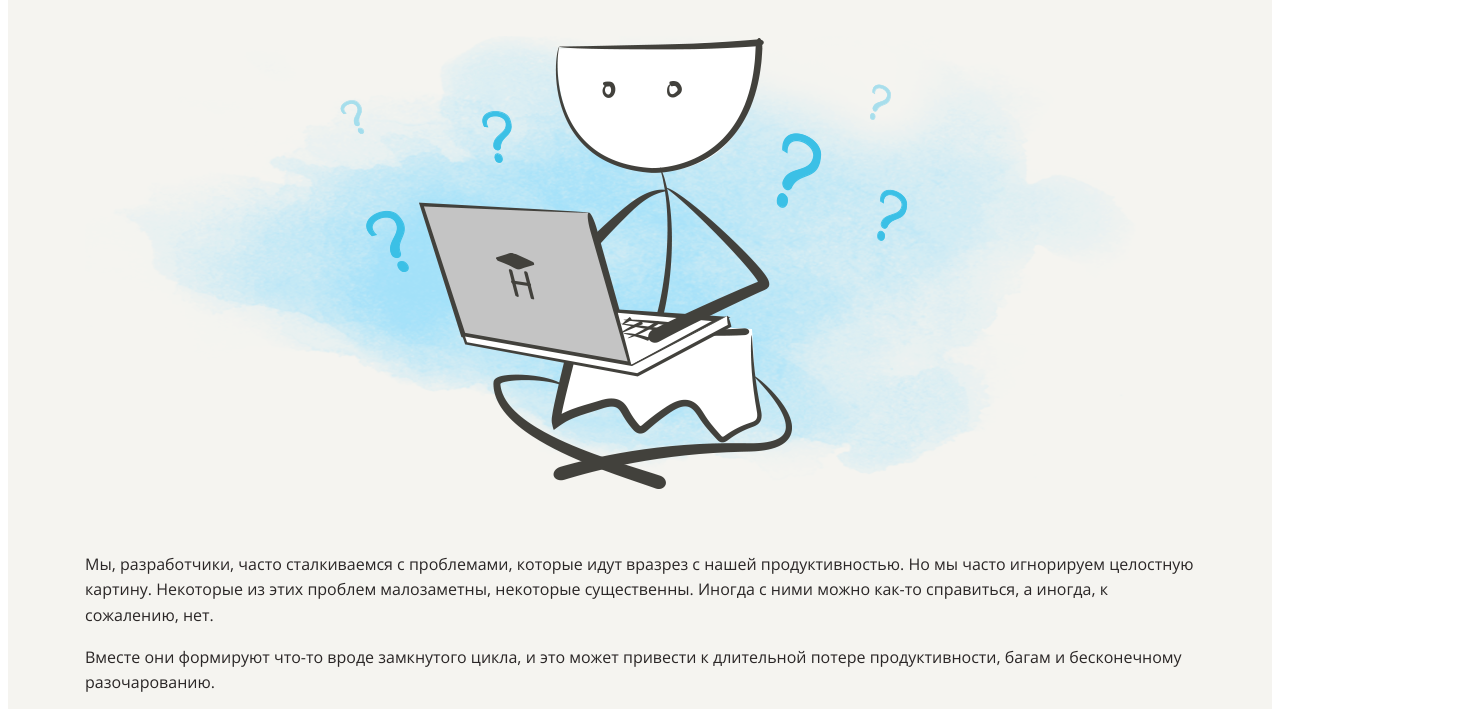
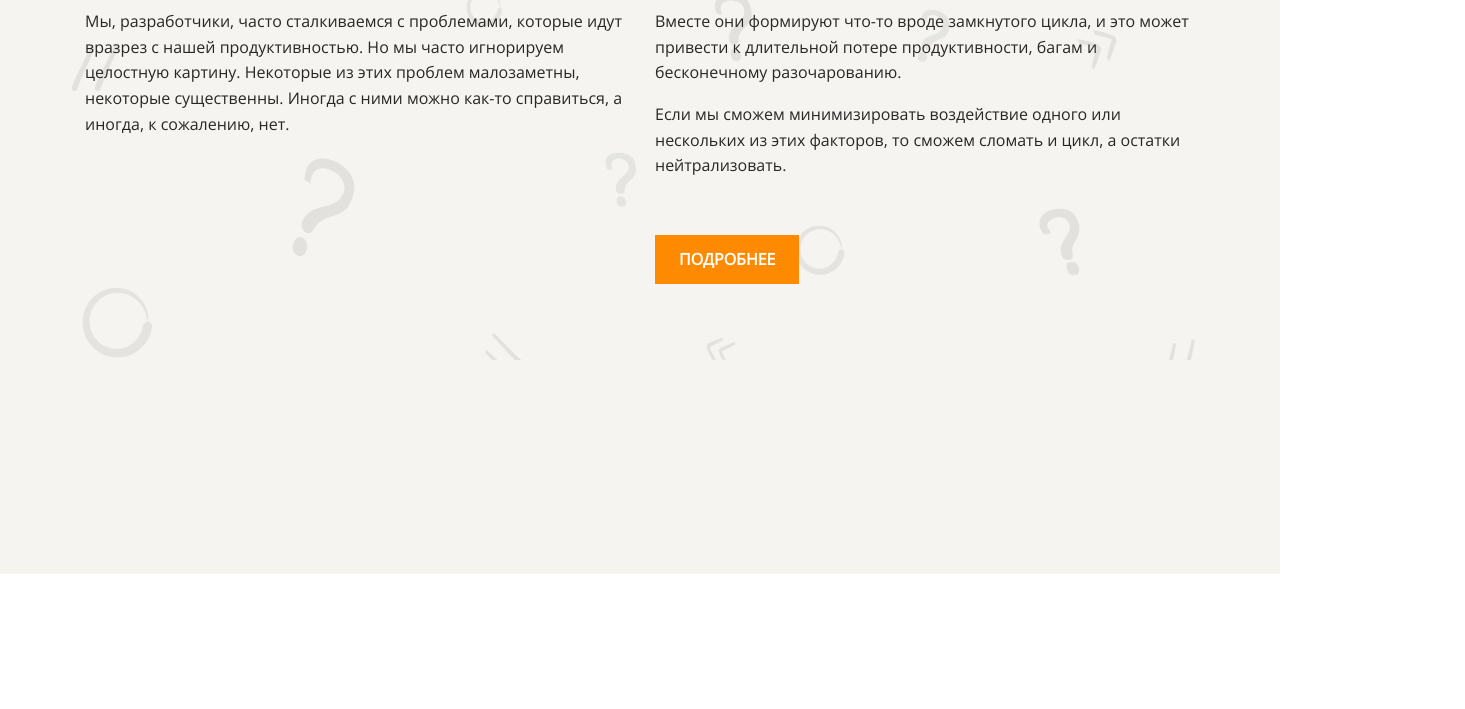
Before and after one commit to leteli/layout-designer-project-lvl1, a website: page src/index.html in a window 1280 px wide. Shown: the part 540-1249 px from the top of the page, 1465 px wide, since content can reach past the window. After the commit the page ends 1114 px from the top, so only its background shows below. Drawn offline with Linux system fonts and the light colour scheme.

Commit message:
add header styles

```diff
--- a/src/styles/style.css
+++ b/src/styles/style.css
@@ -9,16 +9,100 @@
   src: url("../../assets/fonts/Neucha-Regular.ttf");
 }
 
+body {
+  margin: 0;
+}
+
+.sctn::before {
+  background-image: url("../../assets/images/background.png");
+  background-repeat: no-repeat;
+  background-size: cover;
+  position: absolute;
+  opacity: 10%;
+  content: '';
+  width: 100%;
+  height: 100%;
+  display: block;
+}
+
+.d-flex {
+  display: flex;
+}
+
+.centered {
+  align-items: center;
+}
+
 .sctn {
   display: flex;
-  align-items: center;
   justify-content: center;
-  padding-top: 100px;
-  padding-bottom: 100px;
+  padding: 100px 0;
+  height: 914px;
+}
+
+.p-abs {
+  position: absolute;
+}
+
+.p-rel {
+  position: relative;
+}
+
+.header-text-mt {
+  margin-top: 190px;
+}
+
+.z-1 {
+  z-index: 1;
+}
+
+.z-2 {
+  z-index: 2;
+}
+
+.d-flex {
+  display: flex;
+  flex-direction: column;
+}
+
+.d-flex-end {
+  display: flex;
+  align-items: flex-end;
+}
+
+.mt-0 {
+  margin-top: 0;
+}
+
+.m-0 {
+  margin: 0;
 }
 
 .content {
   max-width: 1110px;
+}
+
+.col-2 {
+  column-count: 2;
+  column-gap: 30px;
+}
+
+.col {
+  break-after: column;
+}
+
+.header-img {
+  height: 525px;
+  top: -45px;
+  right: -270px;
+}
+
+.header-btn {
+  padding: 12px 24px;
+  font-weight: bold;
+  text-decoration: none;
+  display: inline-block;
+  margin-top: 40px;
 }
 
 .main-font {
@@ -28,6 +112,7 @@
 }
 
 .h-font {
+  font-weight: normal;
   font-family: Neucha, sans-serif;
   line-height: 1.2;
 }
@@ -64,6 +149,10 @@
   color: #fe8a02;
 }
 
+.bg-prim {
+  background-color: #fe8a02;
+}
+
 .bg-prim-dark {
   background-color: #42413c;
 }
```
